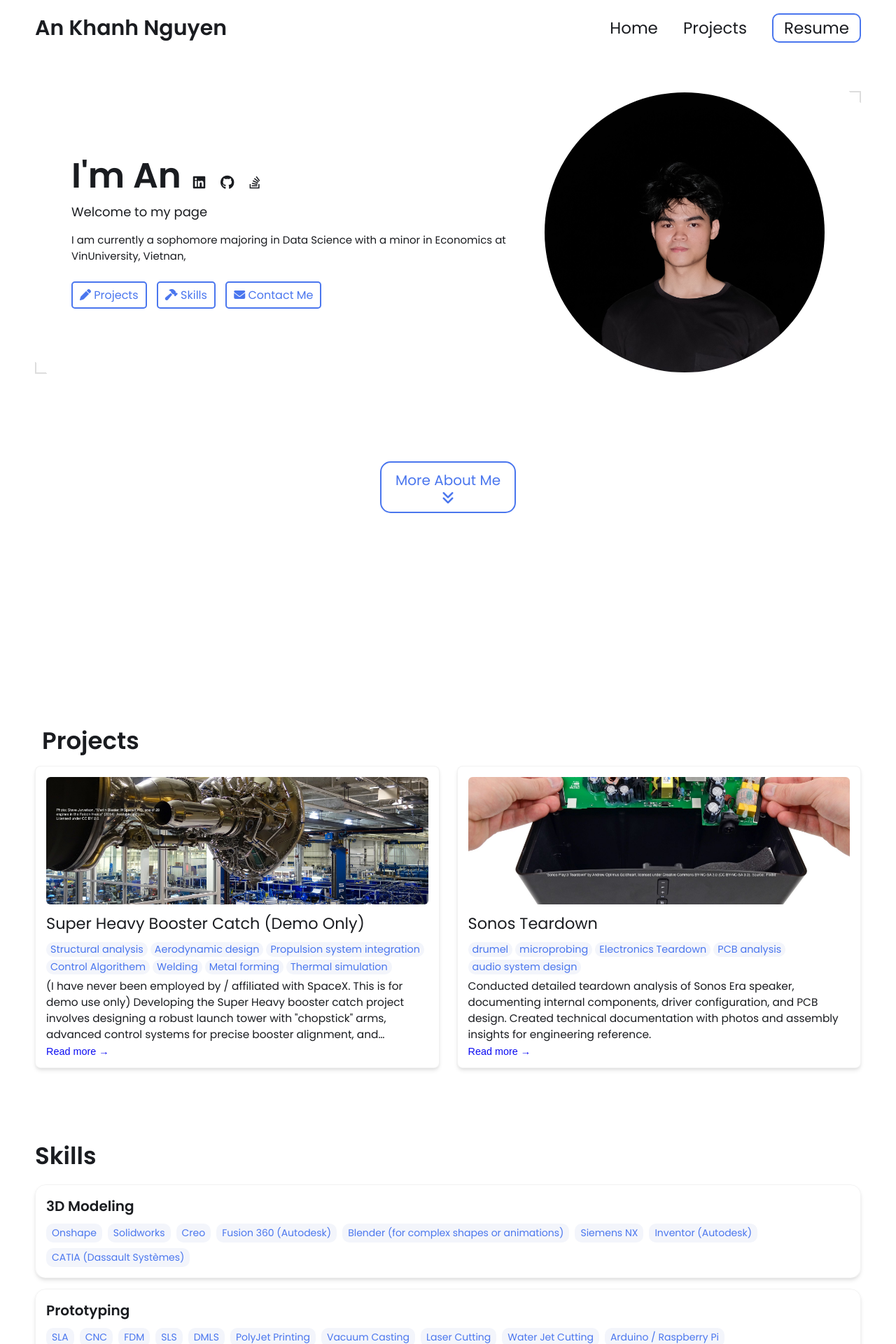
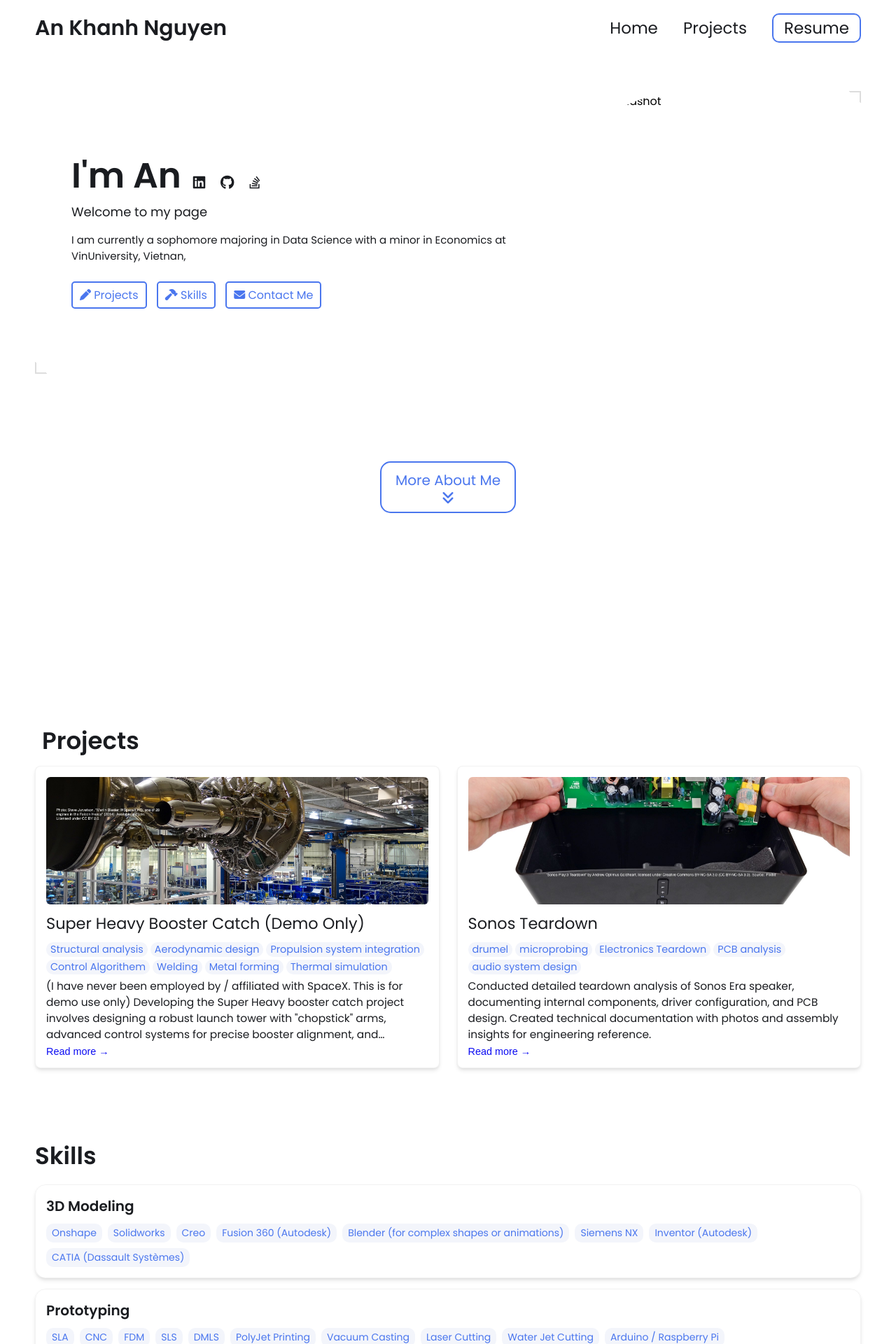
Before and after one commit to Eggan1/eggan1.github.io, a Jekyll site: the page built from index.html, in a window 1280 px wide. Shown: the top 1920 px of the page at 70% size. Built offline with Jekyll 4.4.1, drawn with Linux system fonts in a browser that asks for light colours.

Commit message:
Update _config.yml

```diff
--- a/_config.yml
+++ b/_config.yml
@@ -21,7 +21,7 @@ description: >- # dont remove this line. this will ignore all new lines until th
   I am currently a sophomore majoring in Data Science with a minor in Economics at VinUniversity, Vietnan,
 # Place your profile image in /assets/images/profile-image/folder and edit the file name
 
-profile_image: ./assets/images/profile-image/prof_pic.jpg
+profile_image: .assets/images/profile-image/prof_pic.JPG
 
 # Link your resume
 # You can place your resume in assets/resume/{resume.pdf or add external link such as pdf saved in google drive
```
